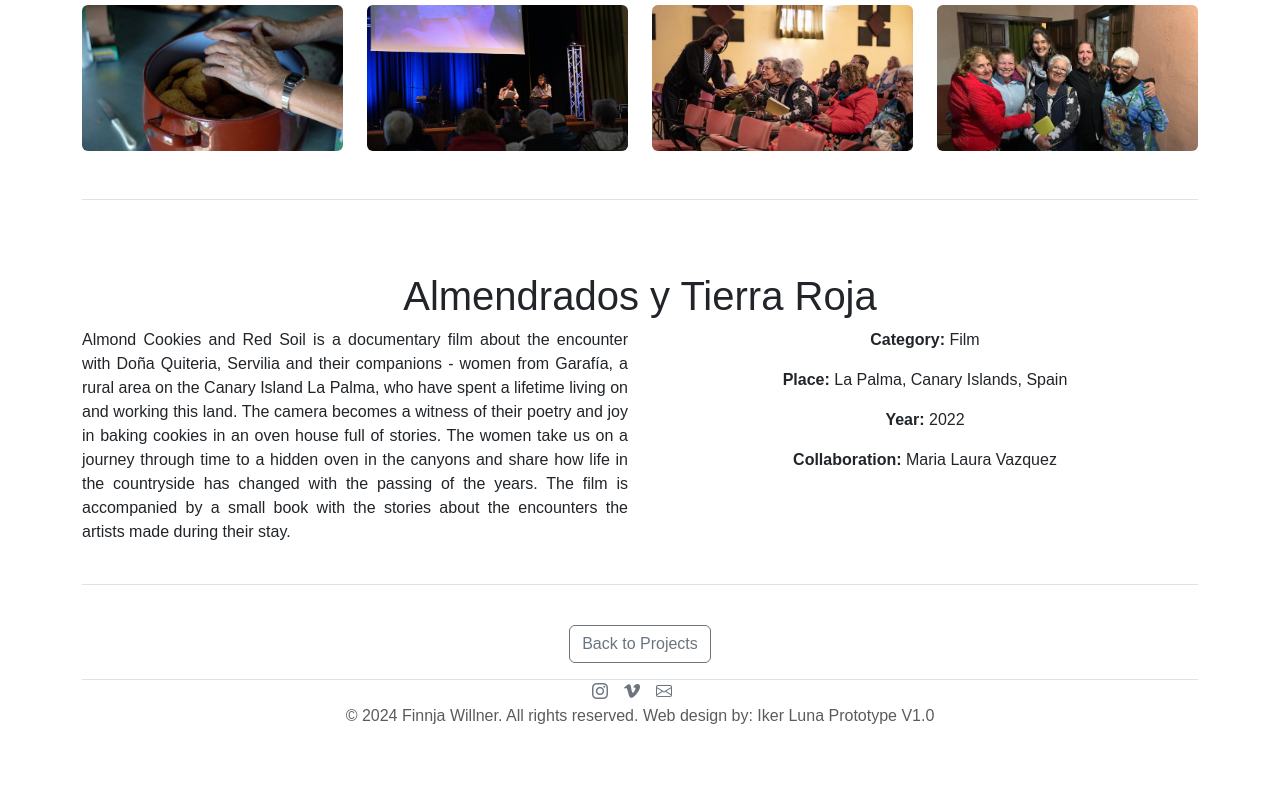
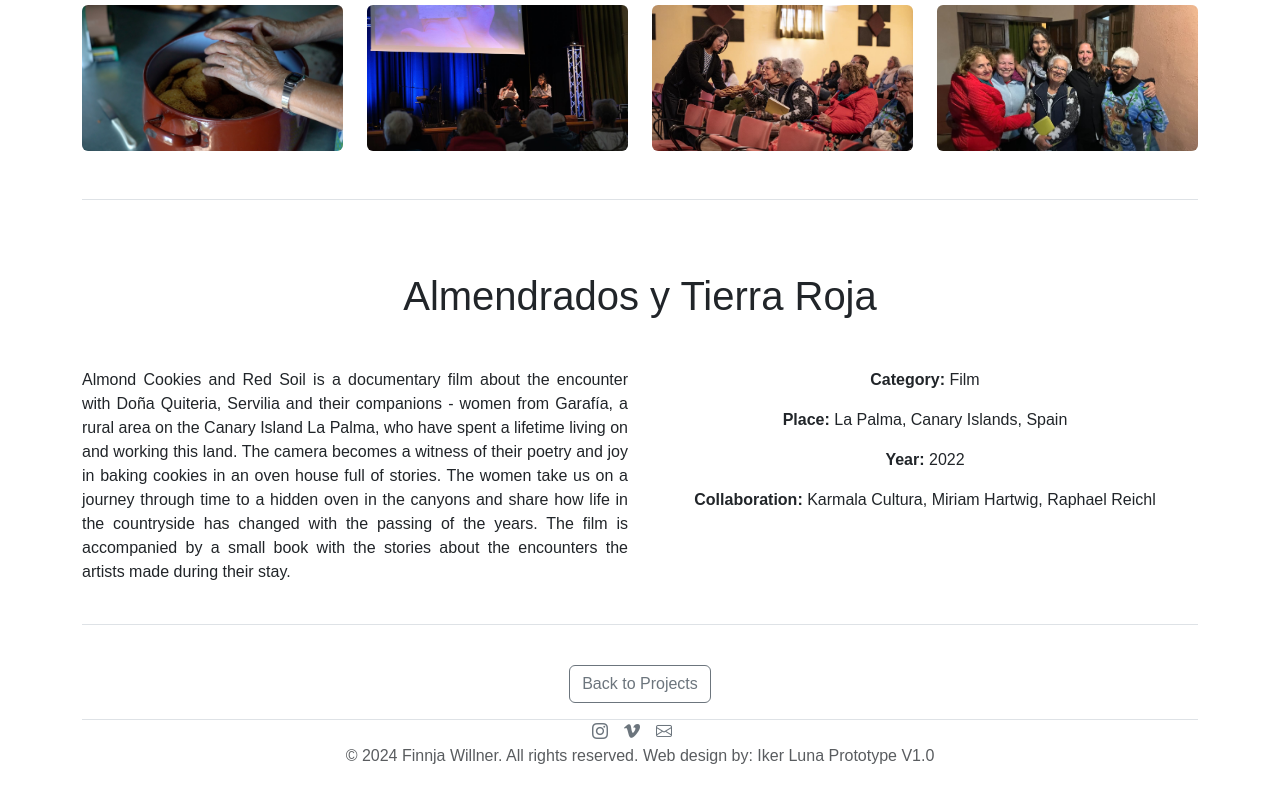
Before and after one commit to iluna007/Portfolio_06_Finnjaweb, a React (Vite) app: page /projects/1 in a window 1280 px wide. Shown: the part 888-1688 px from the top of the page. Before the commit the page ends 1648 px from the top, so only its background shows below. Built offline with nearby package versions, Linux system fonts and the light colour scheme; a web font is replaced by a local one.

Commit message:
give more space

```diff
--- a/src/components/ProjectDetail.jsx
+++ b/src/components/ProjectDetail.jsx
@@ -54,7 +54,7 @@ const ProjectDetail = () => {
 
       {/* Project Description and Details */}
       <div className="mt-4 border-top pt-4 example">
-        <h1 className="mt-5">{project.title}</h1>
+        <h1 className="mt-5 mb-5">{project.title}</h1>
         <div className="row">
           {/* Project Description */}
           <div className="col-12 col-md-6">
--- a/src/data/projectData.js
+++ b/src/data/projectData.js
@@ -19,7 +19,7 @@ const projectData = [
     category: "Film",
     place: "La Palma, Canary Islands, Spain",
     year: "2022",
-    collaboration: "Maria Laura Vazquez",
+    collaboration: "Karmala Cultura, Miriam Hartwig, Raphael Reichl",
     description:
       "Almond Cookies and Red Soil is a documentary film about the encounter with Doña Quiteria, Servilia and their companions - women from Garafía, a rural area on the Canary Island La Palma, who have spent a lifetime living on and working this land. The camera becomes a witness of their poetry and joy in baking cookies in an oven house full of stories. The women take us on a journey through time to a hidden oven in the canyons and share how life in the countryside has changed with the passing of the years. The film is accompanied by a small book with the stories about the encounters the artists made during their stay."
   },
```
